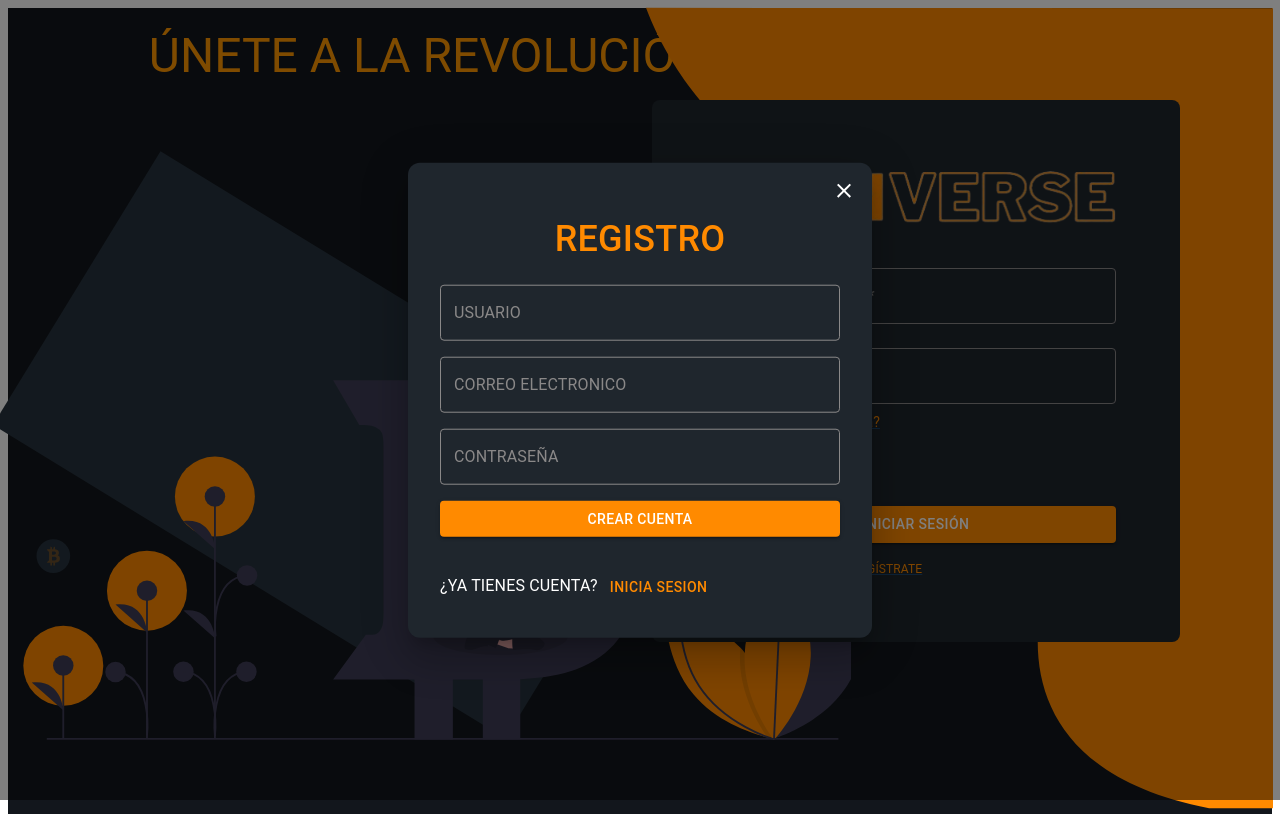
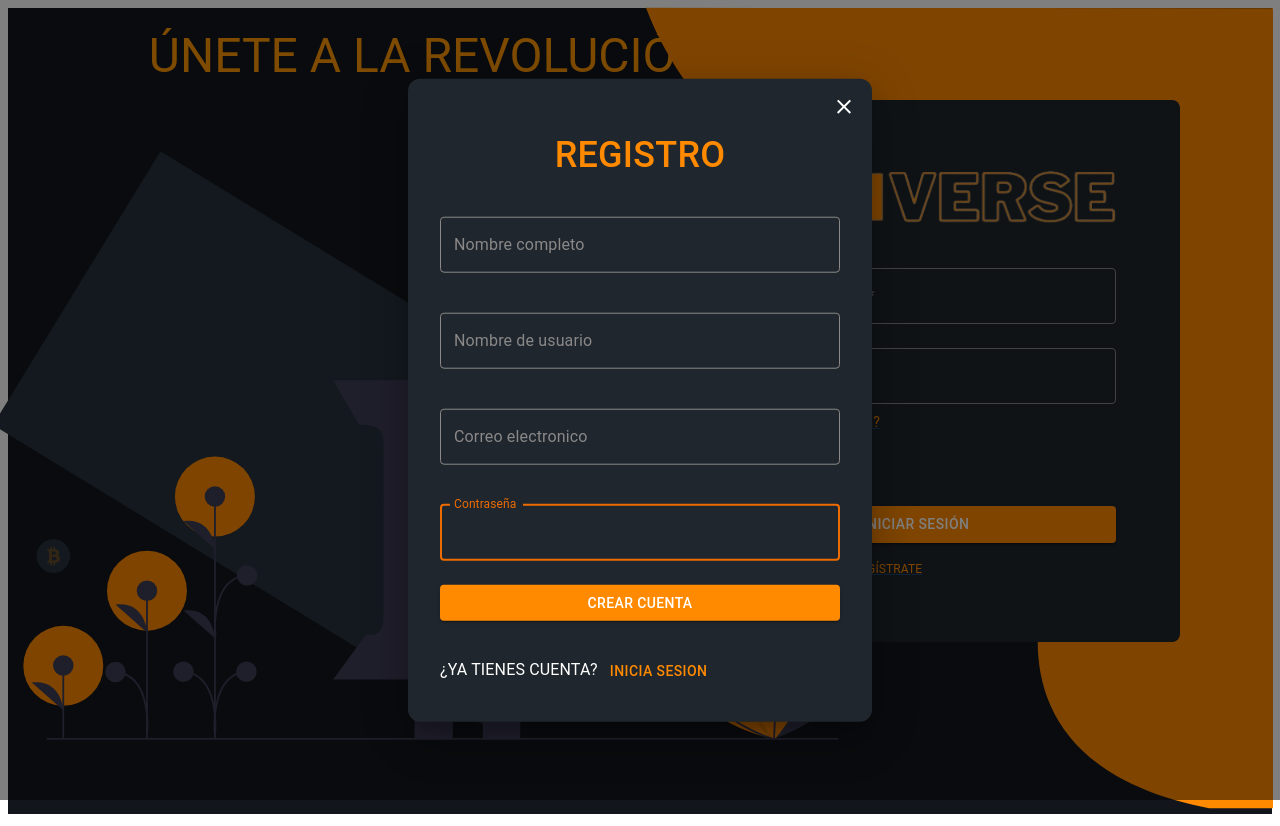
Before and after one commit to davidfragoso/front-criptomedia, a React (Create React App) app: page / in a window 1280 px wide. Both pictures are taken after a click on the button "REGÍSTRATE". Built offline with nearby package versions, Linux system fonts and the light colour scheme.

Commit message:
modal registro
Actualizacion de modal registro

```diff
--- a/src/components/Authentication/Login/ModalRegister.tsx
+++ b/src/components/Authentication/Login/ModalRegister.tsx
@@ -72,78 +72,86 @@ export default function BasicModal() {
           </Typography>
           <Box display="flex" flexDirection="column" gap={2} mt={2}>
           <TextField
-              id="outlined-basic-usuario"
-              label="USUARIO"
               variant="outlined"
+              margin="normal"
               fullWidth
+              label="Nombre completo"
+              name="nombre"
+              autoComplete="nombre-completo"
+              autoFocus
+              color="warning"
               sx={{
-                '& .MuiOutlinedInput-root': {
                 '& fieldset': {
                       borderColor: '#8A8888',
                     },
-                  '&:hover fieldset': {
-                    borderColor: 'white',
-                  },
-                  '&.Mui-focused fieldset': {
-                    borderColor: 'white',
-                  },
+                '& .MuiInputBase-input': {
+                  color: 'white',
                 },
                 '& .MuiInputLabel-root': {
                   color: '#8A8888',
                 },
+              }}
+            />
+            <TextField
+              variant="outlined"
+              margin="normal"
+              fullWidth
+              label="Nombre de usuario"
+              name="user-registro"
+              autoComplete="user-registro"
+              autoFocus
+              color="warning"
+              sx={{
+                '& fieldset': {
+                      borderColor: '#8A8888',
+                    },
                 '& .MuiInputBase-input': {
                   color: 'white',
+                },
+                '& .MuiInputLabel-root': {
+                  color: '#8A8888',
                 },
               }}
             />
             <TextField
-              id="outlined-basic-correo"
-              label="CORREO ELECTRONICO"
               variant="outlined"
+              margin="normal"
               fullWidth
+              label="Correo electronico"
+              name="email-registro"
+              autoComplete="email-registro"
+              autoFocus
+              color="warning"
               sx={{
-                '& .MuiOutlinedInput-root': {
                 '& fieldset': {
                       borderColor: '#8A8888',
                     },
-                  '&:hover fieldset': {
-                    borderColor: 'white',
-                  },
-                  '&.Mui-focused fieldset': {
-                    borderColor: 'white',
-                  },
+                '& .MuiInputBase-input': {
+                  color: 'white',
                 },
                 '& .MuiInputLabel-root': {
                   color: '#8A8888',
                 },
+              }}
+            />
+            <TextField
+              variant="outlined"
+              margin="normal"
+              fullWidth
+              label="Contraseña"
+              name="password-registro"
+              autoComplete="password-registro"
+              autoFocus
+              color="warning"
+              sx={{
+                '& fieldset': {
+                      borderColor: '#8A8888',
+                    },
                 '& .MuiInputBase-input': {
                   color: 'white',
                 },
-              }}
-            />
-            <TextField
-              id="outlined-basic-contrasena"
-              label="CONTRASEÑA"
-              variant="outlined"
-              type="password"
-              fullWidth
-              sx={{
-                '& .MuiOutlinedInput-root': {
-                  '& fieldset': {
-                    borderColor: '#8A8888',
-                  },
-                  '&:hover fieldset': {
-                    borderColor: 'white',
-                  },
-                  '&.Mui-focused fieldset': {
-                    borderColor: 'white',
-                  },
-                },
                 '& .MuiInputLabel-root': {
                   color: '#8A8888',
-                },
-                '& .MuiInputBase-input': {
-                  color: 'white',
                 },
               }}
             />
```
Lines whose indentation alone changed are shown as unchanged.
